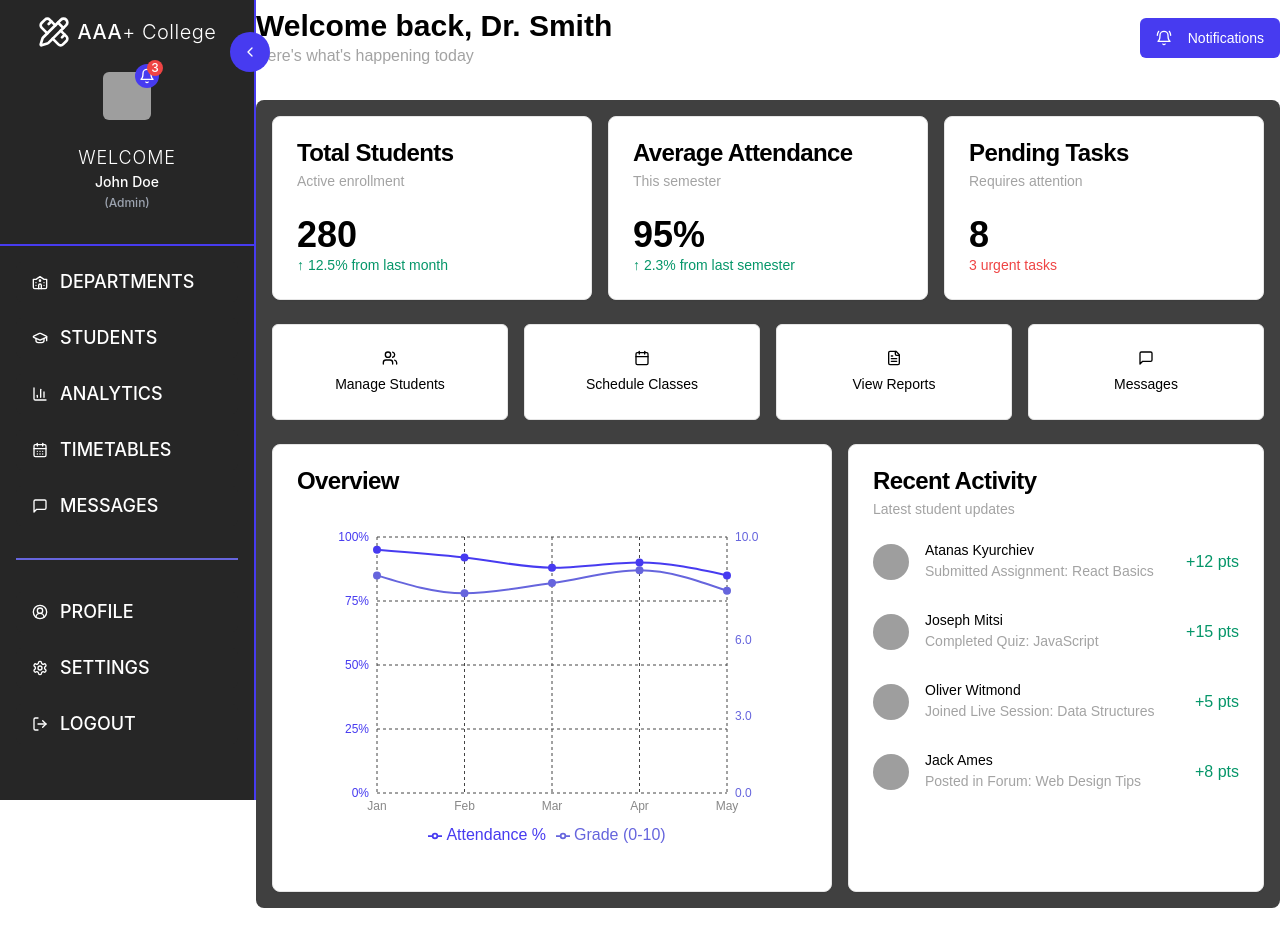
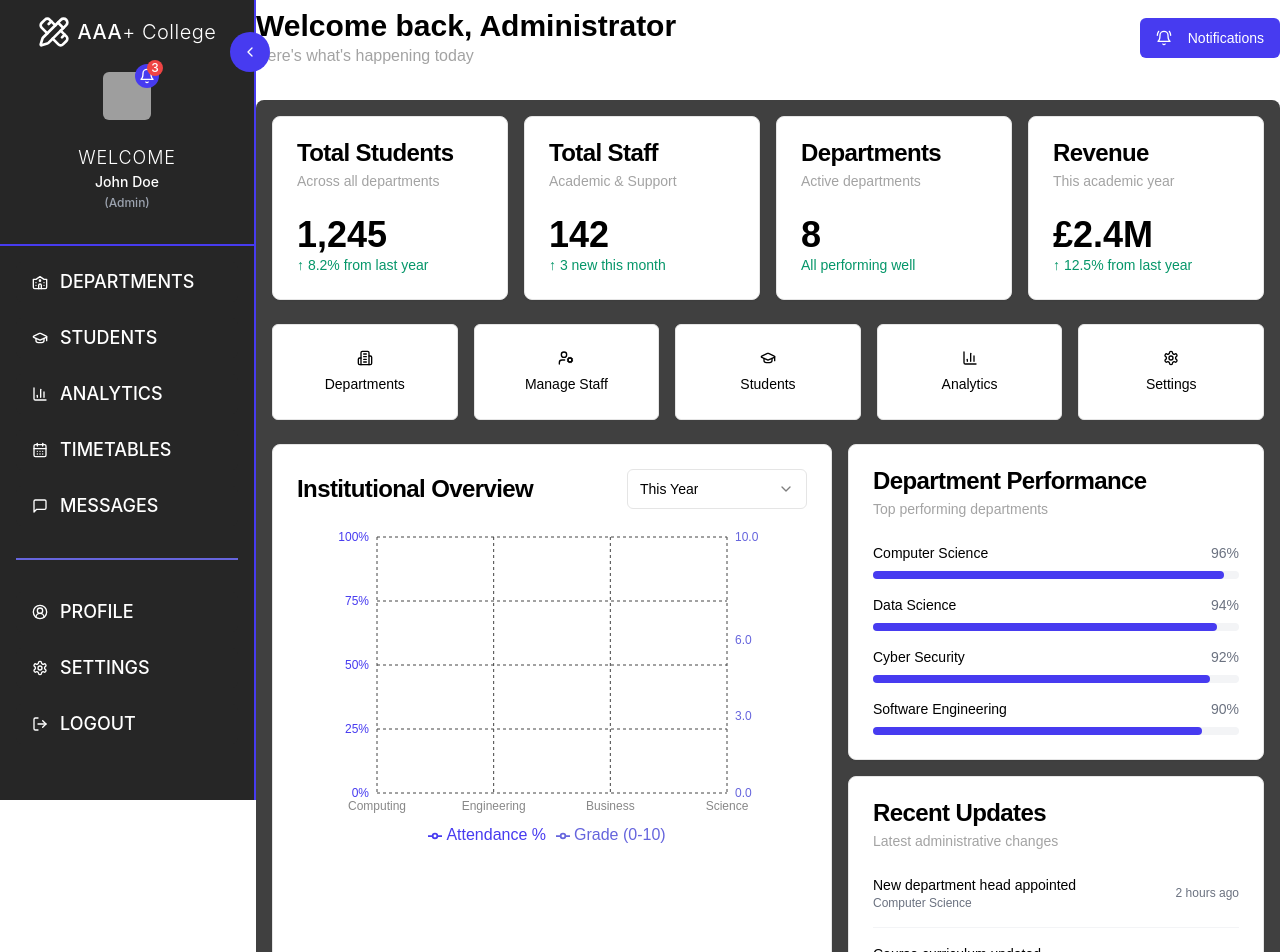
Before and after one commit to nnasko/vle-project, a Next.js app: page / in a window 1280 px wide. Shown: the top 952 px of the page. Before the commit the page ends 908 px from the top, so only its background shows below. Built offline with nearby package versions, Linux system fonts and the light colour scheme; grey boxes are pictures that could not be loaded.

Commit message:
added some more changes

```diff
--- a/app/components/DepartmentsPage.tsx
+++ b/app/components/DepartmentsPage.tsx
@@ -217,7 +217,7 @@ const DepartmentsPage = () => {
           </Sheet>
         </div>
 
-        <div className="bg-neutral-800 p-8 rounded-lg">
+        <div className="bg-neutral-700 p-8 rounded-lg">
           <div className="flex gap-4 mb-6">
             <Input
               placeholder="Search departments..."
--- a/app/components/Home.tsx
+++ b/app/components/Home.tsx
@@ -16,9 +16,21 @@ import {
   Users,
   BellRing,
   MessageSquare,
+  Building2,
+  UserCog,
+  GraduationCap,
+  BarChart3,
+  Settings,
 } from "lucide-react";
 import { Overview } from "./charts/Overview";
 import { RecentSales } from "./charts/RecentSales";
+import {
+  SelectContent,
+  SelectTrigger,
+  Select,
+  SelectValue,
+  SelectItem,
+} from "@/components/ui/select";
 
 interface QuickActionButtonProps {
   icon: React.ElementType;
@@ -49,6 +61,175 @@ const overviewData = [
   { name: "Apr", attendance: 90, grades: 8.7 },
   { name: "May", attendance: 85, grades: 7.9 },
 ];
+
+const AdminDashboard = () => (
+  <div className="space-y-6 bg-neutral-700 p-4 rounded-lg">
+    <div className="grid grid-cols-1 md:grid-cols-4 gap-4">
+      <Card className="bg-white text-black">
+        <CardHeader>
+          <CardTitle>Total Students</CardTitle>
+          <CardDescription className="text-neutral-400">
+            Across all departments
+          </CardDescription>
+        </CardHeader>
+        <CardContent>
+          <div className="text-4xl font-bold">1,245</div>
+          <p className="text-sm text-emerald-600">↑ 8.2% from last year</p>
+        </CardContent>
+      </Card>
+      <Card className="bg-white text-black">
+        <CardHeader>
+          <CardTitle>Total Staff</CardTitle>
+          <CardDescription className="text-neutral-400">
+            Academic & Support
+          </CardDescription>
+        </CardHeader>
+        <CardContent>
+          <div className="text-4xl font-bold">142</div>
+          <p className="text-sm text-emerald-600">↑ 3 new this month</p>
+        </CardContent>
+      </Card>
+      <Card className="bg-white text-black">
+        <CardHeader>
+          <CardTitle>Departments</CardTitle>
+          <CardDescription className="text-neutral-400">
+            Active departments
+          </CardDescription>
+        </CardHeader>
+        <CardContent>
+          <div className="text-4xl font-bold">8</div>
+          <p className="text-sm text-emerald-600">All performing well</p>
+        </CardContent>
+      </Card>
+      <Card className="bg-white text-black">
+        <CardHeader>
+          <CardTitle>Revenue</CardTitle>
+          <CardDescription className="text-neutral-400">
+            This academic year
+          </CardDescription>
+        </CardHeader>
+        <CardContent>
+          <div className="text-4xl font-bold">£2.4M</div>
+          <p className="text-sm text-emerald-600">↑ 12.5% from last year</p>
+        </CardContent>
+      </Card>
+    </div>
+
+    <div className="flex flex-wrap gap-4">
+      <QuickActionButton icon={Building2} label="Departments" />
+      <QuickActionButton icon={UserCog} label="Manage Staff" />
+      <QuickActionButton icon={GraduationCap} label="Students" />
+      <QuickActionButton icon={BarChart3} label="Analytics" />
+      <QuickActionButton icon={Settings} label="Settings" />
+    </div>
+
+    <div className="grid grid-cols-1 md:grid-cols-7 gap-4">
+      <Card className="col-span-4 bg-white text-black">
+        <CardHeader className="flex flex-row items-center justify-between space-y-0 pb-2">
+          <CardTitle>Institutional Overview</CardTitle>
+          <Select defaultValue="year">
+            <SelectTrigger className="w-[180px]">
+              <SelectValue placeholder="Select period" />
+            </SelectTrigger>
+            <SelectContent>
+              <SelectItem value="year">This Year</SelectItem>
+              <SelectItem value="semester">This Semester</SelectItem>
+              <SelectItem value="month">This Month</SelectItem>
+            </SelectContent>
+          </Select>
+        </CardHeader>
+        <CardContent>
+          <Overview
+            data={[
+              { name: "Computing", students: 350, performance: 87 },
+              { name: "Engineering", students: 280, performance: 82 },
+              { name: "Business", students: 420, performance: 85 },
+              { name: "Science", students: 195, performance: 89 },
+            ]}
+          />
+        </CardContent>
+      </Card>
+      <div className="col-span-3 space-y-4">
+        <Card className="bg-white text-black">
+          <CardHeader>
+            <CardTitle>Department Performance</CardTitle>
+            <CardDescription className="text-neutral-400">
+              Top performing departments
+            </CardDescription>
+          </CardHeader>
+          <CardContent>
+            <div className="space-y-4">
+              {[
+                { name: "Computer Science", progress: 96 },
+                { name: "Data Science", progress: 94 },
+                { name: "Cyber Security", progress: 92 },
+                { name: "Software Engineering", progress: 90 },
+              ].map((dept) => (
+                <div key={dept.name} className="space-y-2">
+                  <div className="flex items-center justify-between">
+                    <p className="text-sm font-medium">{dept.name}</p>
+                    <p className="text-sm text-gray-500">{dept.progress}%</p>
+                  </div>
+                  <div className="h-2 rounded-full bg-gray-100">
+                    <div
+                      className="h-2 rounded-full bg-[#473BF0]"
+                      style={{ width: `${dept.progress}%` }}
+                    />
+                  </div>
+                </div>
+              ))}
+            </div>
+          </CardContent>
+        </Card>
+        <Card className="bg-white text-black">
+          <CardHeader>
+            <CardTitle>Recent Updates</CardTitle>
+            <CardDescription className="text-neutral-400">
+              Latest administrative changes
+            </CardDescription>
+          </CardHeader>
+          <CardContent>
+            <div className="space-y-4">
+              {[
+                {
+                  action: "New department head appointed",
+                  department: "Computer Science",
+                  date: "2 hours ago",
+                },
+                {
+                  action: "Course curriculum updated",
+                  department: "Data Science",
+                  date: "5 hours ago",
+                },
+                {
+                  action: "Staff training completed",
+                  department: "All Departments",
+                  date: "1 day ago",
+                },
+                {
+                  action: "New equipment approved",
+                  department: "Engineering",
+                  date: "2 days ago",
+                },
+              ].map((update, index) => (
+                <div
+                  key={index}
+                  className="flex items-center justify-between border-b border-gray-100 pb-4 last:border-0 last:pb-0"
+                >
+                  <div>
+                    <p className="text-sm font-medium">{update.action}</p>
+                    <p className="text-xs text-gray-500">{update.department}</p>
+                  </div>
+                  <span className="text-xs text-gray-500">{update.date}</span>
+                </div>
+              ))}
+            </div>
+          </CardContent>
+        </Card>
+      </div>
+    </div>
+  </div>
+);
 
 const StaffDashboard = () => (
   <div className="space-y-6 bg-neutral-700 p-4 rounded-lg">
@@ -193,9 +374,21 @@ const StudentDashboard = () => (
     </div>
   </div>
 );
+const Home = () => {
+  const userRole = "admin"; // "staff" or "student" or "admin"
 
-const Home = () => {
-  const userRole = "staff"; // or "student"
+  const getName = () => {
+    switch (userRole) {
+      case "admin":
+        return "Administrator";
+      case "staff":
+        return "Dr. Smith";
+      case "student":
+        return "John";
+      default:
+        return "User";
+    }
+  };
 
   return (
     <div className="mt-2 bg-white min-h-screen">
@@ -203,7 +396,7 @@ const Home = () => {
         <div className="flex items-center justify-between mb-8">
           <div>
             <h1 className="text-3xl font-bold text-black">
-              Welcome back, {userRole === "staff" ? "Dr. Smith" : "John"}
+              Welcome back, {getName()}
             </h1>
             <p className="text-neutral-400">
               Here&apos;s what&apos;s happening today
@@ -215,7 +408,13 @@ const Home = () => {
           </Button>
         </div>
 
-        {userRole === "staff" ? <StaffDashboard /> : <StudentDashboard />}
+        {userRole === "admin" ? (
+          <AdminDashboard />
+        ) : userRole === "staff" ? (
+          <StaffDashboard />
+        ) : (
+          <StudentDashboard />
+        )}
       </div>
     </div>
   );
```
